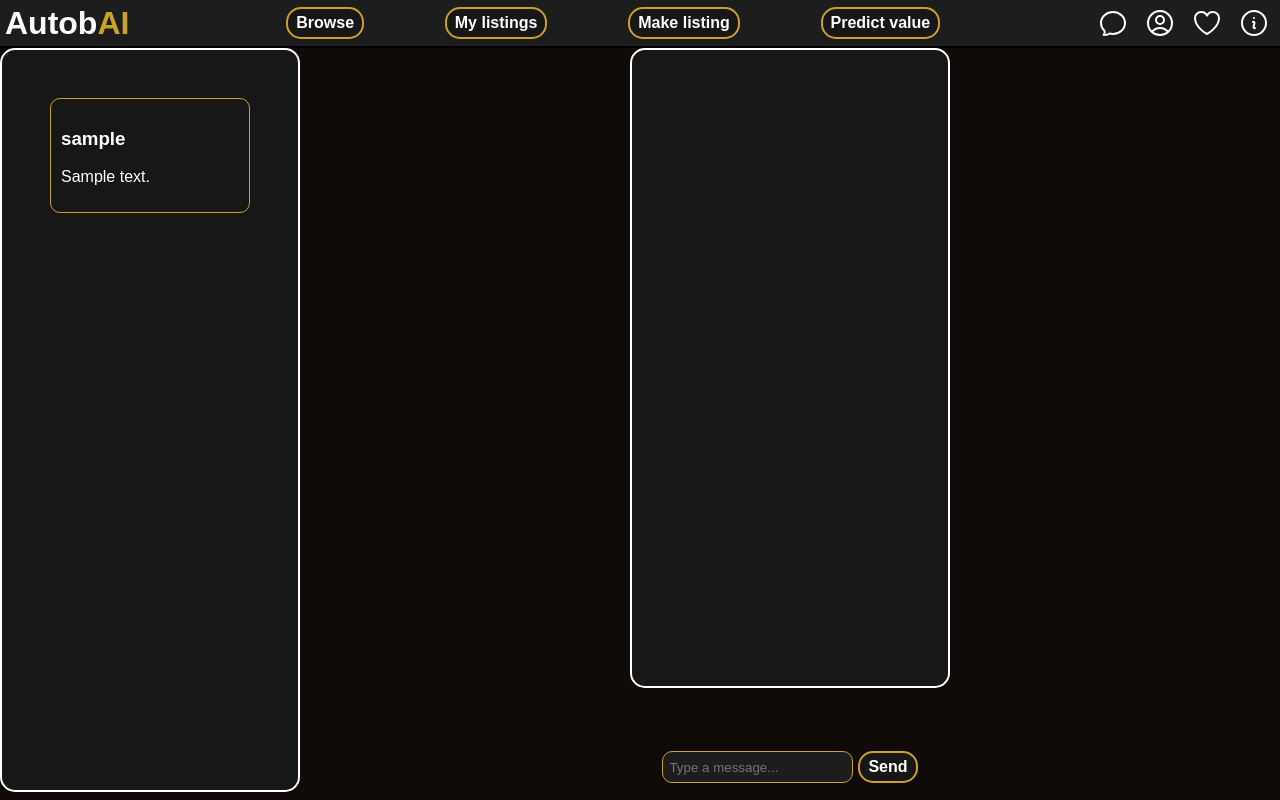
After one commit to dragos-vs07/AutobAI, a Flask app: page /chatp in a window 1280 px wide. The commit adds this page. Run offline with Flask 3, Linux system fonts and the light colour scheme; the visitor is signed in with stand-in values (Sample User, id 1); tables that the repository leaves empty hold one stand-in row (values such as "Sample post"); some libraries are stand-ins or nearby versions.

Commit message:
implemented the chat

```diff
--- a/app.py
+++ b/app.py
@@ -1,20 +1,26 @@
 from flask import Flask , render_template , session , request , flash , redirect , url_for
+from flask_mail import Mail, Message
+from flask_socketio import SocketIO, join_room, emit
 from listing_form import parse_listing_form, normalise_displacement, normalise_engine_power, normalise_fuel_efficiency, normalise_mileage
 from extensions import db , migrate, limiter
 from api import api
 from auth import auth
 import validators
-from flask_mail import Mail, Message
 import itsdangerous
 import uuid
 import os
 from datetime import datetime
 from constants import body_styles, engine_configurations, fuel_types, drivetrains, transmissions, user_types, countries
+from sqlalchemy import or_
+from werkzeug.security import generate_password_hash, check_password_hash
+
 # the unit table follows metric , thus as follows:
 #  price = euro, mileage = km, engine power = hp(PS),
 #  displacement = L, fuel efficiency = l/100km
 
 app = Flask(__name__)
+socketio = SocketIO(app)
+
 app.config.from_object("config.Config")
 app.config["MAX_CONTENT_LENGTH"] = 60 * 1024 * 1024
 
@@ -66,6 +72,33 @@ def load_general_page():
                mileage_list = [0,1000,2000,3000,4000,5000,10000,15000,20000,30000,40000,50000,60000,70000,80000,90000,100000] + [ f"{i}" for i in range(150000,550000,50000)] + [ f"{i}" for i in range(600000,1100000,100000)]
                )
 
+@app.route("/chatp")
+def load_chat_page():
+
+     if not session.get("user_id"):
+         return redirect(url_for("load_home"))
+
+     user = User.query.filter_by(id = session.get("user_id")).first()
+
+     if not user:
+          flash("User not found")
+          return redirect(url_for("load_general_page"))
+
+     return render_template("chat_page.html",
+               conversations = [
+                    {
+                         "conversation_id": c.id,
+                         "other_user": c.user2 if c.user_id_1 == session.get("user_id") else c.user1,
+                         "latest_message": c.messages[-1].content if c.messages else None
+                    }
+                    for c in Conversations.query.filter(
+                         or_(
+                              Conversations.user_id_1 == session.get("user_id"),
+                              Conversations.user_id_2 == session.get("user_id")
+                         )
+                    ).all()
+               ]
+               )
 
 @app.route("/viewlisting")
 def load_view_listing_page():
@@ -91,6 +124,50 @@ def load_view_listing_page():
           images = listing.images.filter_by(cover_image = False).all(),
           is_favourited = "True" if  Favorites.query.filter_by(listing_id=listing_id, user_id=session.get("user_id")).first() else "False"
           )
+
+@socketio.on("join")
+def handle_join(data):
+    conversation_id = data.get("conversation_id")
+    user_id = session.get("user_id")
+
+    conv = Conversations.query.filter_by(id=conversation_id).first()
+
+    if not conv or not user_id or user_id not in (conv.user_id_1, conv.user_id_2):
+        return  # not authorized to join this conversation's room
+
+    join_room(f"conversation_{conversation_id}")
+
+@socketio.on("send_message")
+def handle_send_message(data):
+     conversation_id = data.get("conversation_id")
+     content = data.get("content")
+
+     if not session.get("user_id"):
+          return
+
+     conv = Conversations.query.filter_by(id=conversation_id).first()
+
+     if not conv or session.get("user_id") not in (conv.user_id_1, conv.user_id_2):
+          return
+
+     msg = Messages(
+          conversation_id = conversation_id,
+          user_id = session.get("user_id"),
+          content = data.get("content",'').strip(),
+     )
+
+     db.session.add(msg)
+     db.session.commit()
+
+     emit("new_message", {
+        "conversation_id": conversation_id,
+        "content": msg.content,
+        "sender_id": msg.user_id,
+        "sender_username": msg.user.username,
+        "send_date": msg.send_date.isoformat()
+    }, room=f"conversation_{conversation_id}")
+
+
 
 @app.route("/mklistp")
 def load_make_listing_page():
@@ -157,8 +234,6 @@ def load_edit_account_page():
                             user = user,
                             countries = countries,
                             user_types = user_types)
-
-from werkzeug.security import generate_password_hash, check_password_hash
 
 @app.route("/sendresetemailpage")
 def load_send_reset_email_password_page():
@@ -331,6 +406,40 @@ def apply_changes():
 
      flash("Account edited succesfully")
      return(redirect(url_for("load_edit_page")))
+
+@app.route("/start_conversation/<int:seller_id>")
+def start_conversation(seller_id):
+     if not session.get("user_id"):
+               return redirect(url_for("load_home"))
+
+     user = User.query.filter_by(id = session.get("user_id")).first()
+
+     if not user:
+          return redirect(url_for("load_home"))
+
+     seller = User.query.filter_by(id = seller_id).first()
+
+     if not seller:
+          flash("Seller not found")
+          return redirect(url_for("load_general_page"))
+
+     if session.get("user_id") == seller_id:
+          flash("Cannot message oneself")
+          return redirect(url_for("load_general_page"))
+
+     if Conversations.query.filter_by(user_id_1 = session.get("user_id"), user_id_2 = seller_id).first() or Conversations.query.filter_by(user_id_2 = session.get("user_id"), user_id_1 = seller_id).first():     # if conversation already exists, just redirect
+          return redirect(url_for("load_chat_page"))
+
+     conv = Conversations(
+          user_id_1 = session.get("user_id"),
+          user_id_2 = seller_id
+          )
+
+     db.session.add(conv)
+     db.session.commit()
+
+     return redirect(url_for("load_chat_page"))
+
 
 @app.route("/editlistingp")
 def load_edit_listing_page():
@@ -667,4 +776,4 @@ def confirm_edit(listing_id):
 
 
 if __name__ == "__main__":
-        app.run()
+     socketio.run(app)
--- a/models.py
+++ b/models.py
@@ -91,7 +91,10 @@ class Conversations(db.Model):
     id = db.Column(db.Integer, primary_key=True)
     user_id_1 = db.Column(db.Integer, db.ForeignKey('user.id') , nullable = False)
     user_id_2 = db.Column(db.Integer, db.ForeignKey('user.id') , nullable = False)
-    messages = db.relationship('Messages', backref='conversation', lazy=True)
+    messages = db.relationship('Messages', backref='conversation', lazy=True, order_by='Messages.send_date')
+
+    user1 = db.relationship('User', foreign_keys=[user_id_1])
+    user2 = db.relationship('User', foreign_keys=[user_id_2])
 
 class Messages(db.Model):
     __tablename__ = 'message'
--- /dev/null
+++ b/static/CSS/chat_page.css
@@ -0,0 +1,71 @@
+html , body{
+    color: white;
+    height: 100%;
+    margin: 0;
+}
+#content{
+    display: flex;
+    flex-direction: row;
+}
+#contacts_area{
+    height: 93vh;
+    padding: 3rem;
+    border-radius: 15px;
+    background-color: rgb(24, 23, 23);
+    border: 2px solid white;
+    display: flex;
+    flex-direction: column;
+    width: 300px;
+    flex-shrink: 0;
+}
+
+#messages_area{
+    border-radius: 15px;
+    background-color: rgb(24, 23, 23);
+    border: 2px solid white;
+    height: 80vh;
+    width: 20rem;
+    padding: 15px;
+}
+.other_user{
+    text-align: left;
+}
+.current_user{
+    margin-left: auto;
+}
+#chat_area{
+    display: flex;
+    flex-direction: column;
+    align-items: center;
+    flex: 1;
+}
+.input_box{
+    border-radius: 10px;
+    background-color:rgb(29, 29, 29);
+    border: 1px solid #c9a227;
+    color: white;
+    padding-left: 6px;
+    padding: 6px;
+}
+#message_form{
+    display: flex;
+    flex-direction: row;
+    gap: 5px;
+    position: fixed;
+    bottom: 17px;
+}
+.message{
+    border-radius: 10px;
+    background-color:rgb(29, 29, 29);
+    border: 1px solid #c9a227;
+    color: white;
+    padding: 6px;
+    width: fit-content;
+}
+.conversation{
+    border-radius: 10px;
+    border: 1px solid #c9a227;
+    color: white;
+    padding: 10px;
+    cursor: pointer;
+}
--- /dev/null
+++ b/static/JavaScript/chat_page.js
@@ -0,0 +1,82 @@
+let currentConversationId = null;
+
+function display_conversation(conversation_id, otherUsername)
+{
+    const messagesArea = document.getElementById("messages_area");
+    messagesArea.innerHTML = '';
+    currentConversationId = conversation_id;
+
+    socket.emit("join", { conversation_id: conversation_id });
+
+    fetch(`/API/messages/${conversation_id}`).then(response => response.json())
+    .then( data => {
+        if (data.length)
+            for (m of data)
+            {
+            const message = document.createElement("p");
+            message.textContent = m.content;
+
+            if(m.user_id == userId) // means this is a message from the current user
+                message.classList.add("current_user");
+            else
+                message.classList.add("other_user");
+
+             message.classList.add("message");
+
+            messagesArea.appendChild(message);
+            document.getElementById("top_username").textContent = otherUsername;
+
+            }
+        else
+        {
+            const message = document.createElement("p");
+            message.textContent = "No messages yet";
+            messagesArea.appendChild(message);
+        }
+    })
+}
+
+document.getElementById("message_form").addEventListener("submit",function(e){
+    e.preventDefault();
+
+    const input = document.getElementById("message_input");
+    const content = input.value.trim();
+
+
+    if (!content || !currentConversationId) return;
+
+    const message = document.createElement("p");
+    message.textContent = content;
+
+
+    message.classList.add("current_user");
+    message.classList.add("message");
+
+    document.getElementById("messages_area").appendChild(message);
+
+    socket.emit("send_message", {
+        conversation_id: currentConversationId,
+        content: content
+    });
+
+
+    input.value = "";
+});
+
+socket.on("new_message", function(data) {
+    if(data.conversation_id == currentConversationId)
+    {
+        const message = document.createElement("div");
+        const username = document.createElement("p");
+        const content = document.createElement("p");
+
+        username.textContent = data.sender_username;
+        content.textContent = data.content;
+
+        message.appendChild(username);
+        message.appendChild(content);
+
+        document.getElementById("messages_area").appendChild(message);
+    }
+    document.getElementById(`last_message_${data.conversation_id}`).textContent = data.content;
+});
--- /dev/null
+++ b/templates/chat_page.html
@@ -0,0 +1,54 @@
+{% extends "main_template.html" %}
+
+{% block head %}
+
+    <link rel = "stylesheet" href = "{{ url_for( 'static' , filename = 'CSS/chat_page.css') }}" >
+
+{% endblock %}
+
+{% block content %}
+
+    <div id="content">
+
+        <div id = "contacts_area">
+
+            {% for c in conversations %}
+
+            <div class = "conversation" onclick="display_conversation( {{ c.conversation_id}}, '{{c.other_user.username }}' )">
+                    <h3>{{c.other_user.username}}</h3>
+                    <p id ="last_message_{{c.conversation_id}}">{{c.latest_message}}</p>
+            </div>
+
+            {% endfor %}
+
+        </div>
+
+        <div id = "chat_area">
+
+            <h2 id="top_username" style="margin: 0;"></h2>
+
+            <div id="messages_area">
+
+            </div>
+
+            <form id="message_form">
+                <input type="text" id = "message_input" placeholder="Type a message..." class = "input_box">
+                <button type="submit" class="btn">Send</button>
+            </form>
+
+        </div>
+
+
+    </div>
+
+    <script src="https://cdnjs.cloudflare.com/ajax/libs/socket.io/4.0.1/socket.io.js" integrity="sha512-q/dWJ3kcmjBLU4Qc47E4A9kTB4m3wuTY7vkFJDTZKjTs8jhyGQnaUrxa0Ytd0ssMZhbNua9hE+E7Qv1j+DyZwA==" crossorigin="anonymous"></script>
+    <script type="text/javascript" charset="utf-8">
+        var socket = io();
+        socket.on('connect', function() {
+            socket.emit('my event', {data: 'I\'m connected!'});
+        });
+    </script>
+    <script> const userId = {{ session.get("user_id") | tojson }}; </script>
+    <script src = "{{ url_for( 'static' , filename = 'JavaScript/chat_page.js')}}" ></script>
+
+{% endblock %}
--- a/templates/main_template.html
+++ b/templates/main_template.html
@@ -47,7 +47,7 @@
 
                     {% if session.get("user_id") %}
 
-                    <svg id = "chatpic" class = "pic"  xmlns="http://www.w3.org/2000/svg" fill="none" viewBox="0 0 24 24" stroke-width="1.5" stroke="currentColor" class="size-6">
+                    <svg id = "chatpic" class = "pic" onclick = "window.location.href='/chatp'"  xmlns="http://www.w3.org/2000/svg" fill="none" viewBox="0 0 24 24" stroke-width="1.5" stroke="currentColor" class="size-6">
                     <path stroke-linecap="round" stroke-linejoin="round" d="M12 20.25c4.97 0 9-3.694 9-8.25s-4.03-8.25-9-8.25S3 7.444 3 12c0 2.104.859 4.023 2.273 5.48.432.447.74 1.04.586 1.641a4.483 4.483 0 0 1-.923 1.785A5.969 5.969 0 0 0 6 21c1.282 0 2.47-.402 3.445-1.087.81.22 1.668.337 2.555.337Z" />
                     </svg>
 
--- a/templates/view_listing_page.html
+++ b/templates/view_listing_page.html
@@ -68,7 +68,7 @@
             <h2 style="padding-left: 15px;">{{brand}} {{model}}</h2>
 
             <div class="buttons_area">
-                <button id="contact_button" class="btn">Contact</button>
+                <button id="contact_button" class="btn" onclick="window.location.href='/start_conversation/{{listing.seller_id}}'">Contact</button>
                 <button id="evaluate_button" class="btn" type="button" onclick="evaluate_auto( {{listing.id}},{{listing.price}} )">Evaluate</button>
                 {% if session.get("user_id") and session.get("user_id") != listing.seller_id %}
                 <svg id="fav_icon" class = "fav_icon pic" onclick = "checkFavourite(event)" style="height: 2rem;" data-listing-id = "${listing.listing_id}" xmlns="http://www.w3.org/2000/svg" class = "pic" fill="none" viewBox="0 0 24 24" stroke-width="1.5" stroke="currentColor" >
```
Also changed, not shown: api.py (+45 -34 lines), static/CSS/send_resetemail__password_page.css (+10 -2 lines), templates/send_reset_email_password_page.html (+8 -3 lines).
